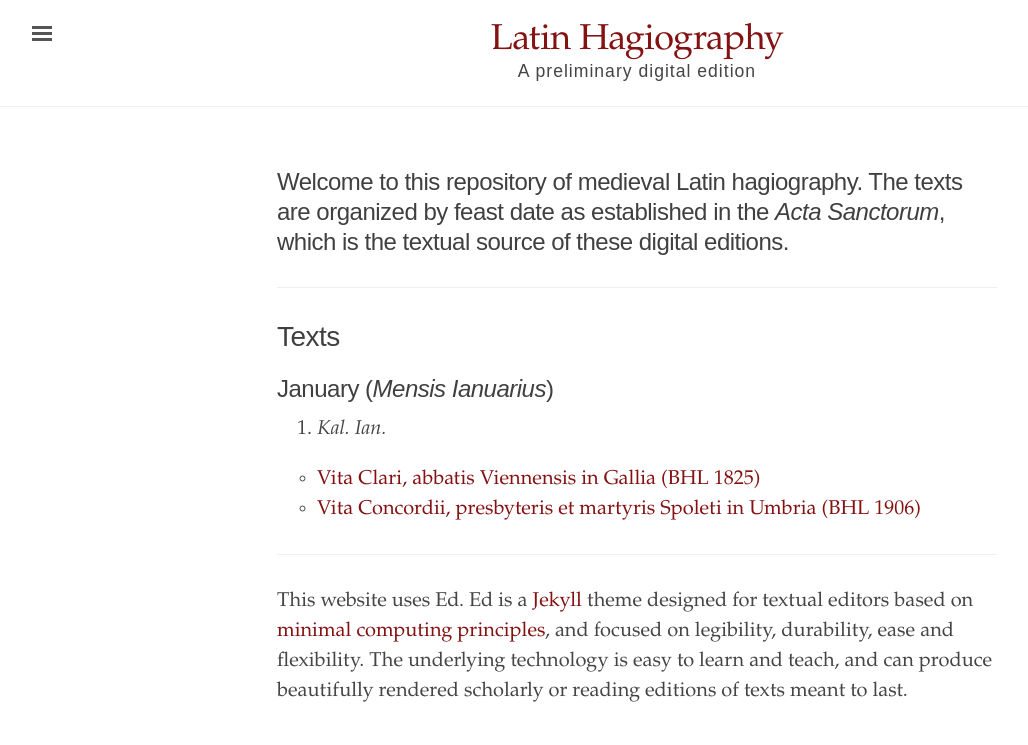
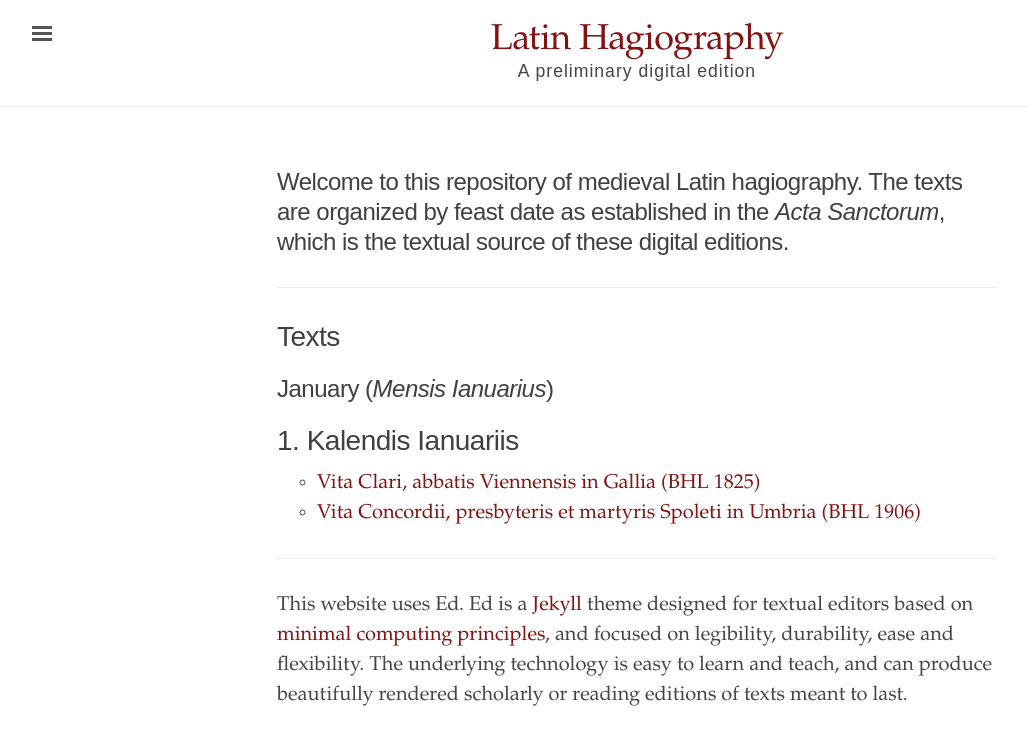
Before and after one commit to cjkoepke1/latin-hagiography, a Jekyll site: the page built from index.md, in a window 1280 px wide. Shown: the top 745 px of the page, without its empty margins (3-1031 px from the left). Built offline with Jekyll 4.4.1, drawn with Linux system fonts in a browser that asks for light colours.

Commit message:
update dating nomenclature

```diff
--- a/index.md
+++ b/index.md
@@ -13,7 +13,7 @@ title: "Latin Hagiography"
 
 ## January (*Mensis Ianuarius*)
 
-1. *Kal. Ian.*
+# 1. Kalendis Ianuariis
 
 - [Vita Clari, abbatis Viennensis in Gallia (BHL 1825)](https://cjkoepke1.github.io/tutorial/texts/vita-clari/)
 - [Vita Concordii, presbyteris et martyris Spoleti in Umbria (BHL 1906)](https://cjkoepke1.github.io/tutorial/texts/vita-concordii/)
```
